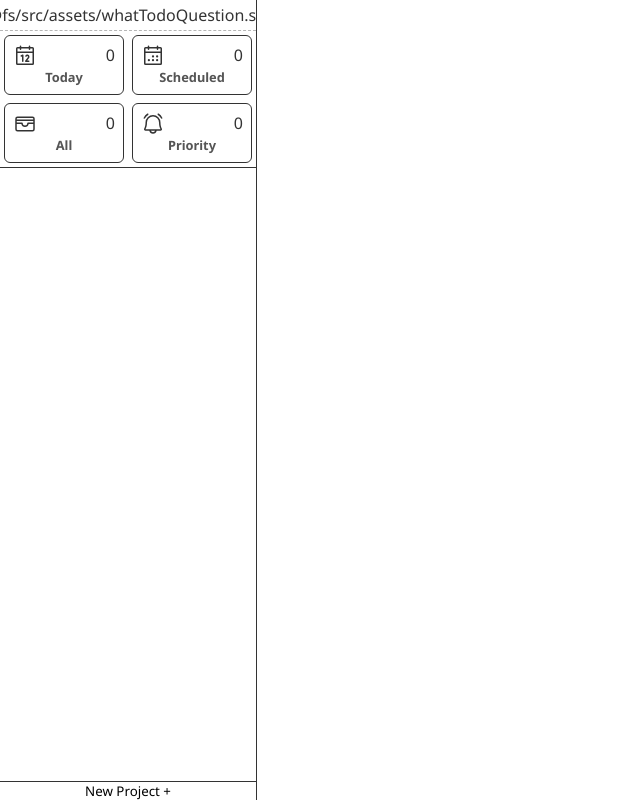
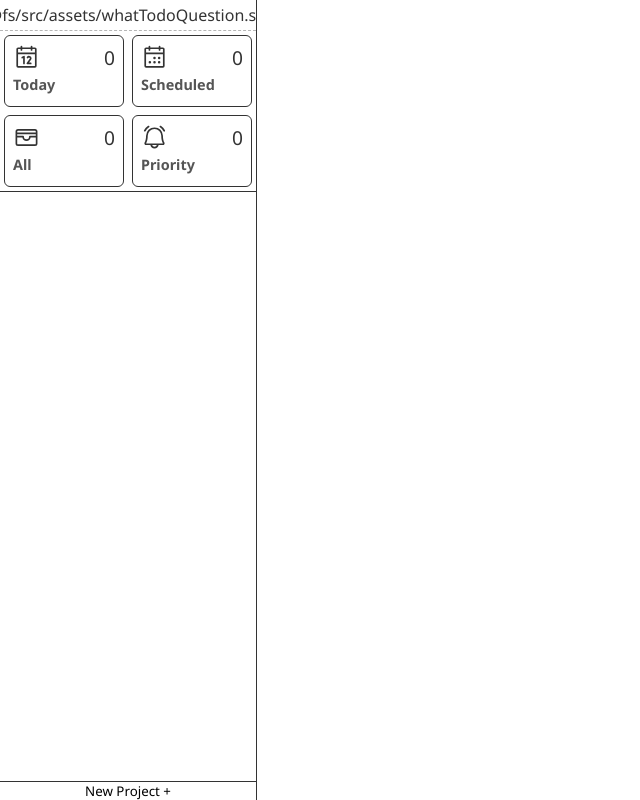
Before and after one commit to taewookim02/todos, a website built with webpack: page src/index.html in a window 1280 px wide. Shown: the whole page, without its empty margins (0-640 px from the left). Built offline with nearby package versions, Linux system fonts and the light colour scheme.

Commit message:
Refactor general nav items to be using grid

```diff
--- a/src/modules/styles/generalNav.css
+++ b/src/modules/styles/generalNav.css
@@ -8,17 +8,15 @@
   position: sticky;
   border-bottom: 1px solid #333;
 }
-
-.item__upper-div {
-  display: flex;
-  justify-content: space-between;
-}
-
 .nav__main--item {
   padding: 8px;
   border: 1px solid #333;
   border-radius: 6px;
   min-width: 85px;
+  display: grid;
+  grid-template-columns: 1fr 1fr;
+  grid-template-rows: 1fr 1fr;
+  align-items: center;
 }
 
 .nav__main--item:hover {
@@ -26,14 +24,31 @@
   cursor: pointer;
 }
 
+/* menu name */
 .item__lower-div {
+  color: #555;
+  font-weight: 700;
+  font-size: 0.9rem;
+  grid-column: span 2;
+}
+
+/* icon */
+.item__icon {
+  grid-column: span;
+  justify-self: start;
+  align-self: end;
   display: flex;
   justify-content: center;
-  align-items: cetner;
+  align-items: center;
 }
 
-.item__lower-div span {
-  color: #555;
-  font-weight: 700;
-  font-size: 0.8rem;
+.item__icon > svg {
+  width: 27px;
+  height: auto;
 }
+
+/* number */
+.item__number {
+  justify-self: end;
+  font-size: 1.2rem;
+}
--- a/src/modules/views/Components/Navbar.js
+++ b/src/modules/views/Components/Navbar.js
@@ -50,16 +50,22 @@ export class Navbar extends Component {
     }
 
     // upperDiv (icon, number)
-    const upperDiv = document.createElement("div");
-    upperDiv.classList.add("item__upper-div");
-    upperDiv.innerHTML = icon;
+    // const upperDiv = document.createElement("div");
+    // upperDiv.classList.add("item__upper-div");
+    // upperDiv.innerHTML = icon;
 
+    // ICON
+    const itemIconDiv = document.createElement("div");
+    itemIconDiv.classList.add("item__icon");
+    itemIconDiv.innerHTML = icon;
+
+    // NUMBER
     let number = getCount();
-
-    // getCount() // getcount gets assigned during switch
+    const itemNumberDiv = document.createElement("div");
+    itemNumberDiv.classList.add("item__number");
     const countSpan = document.createElement("span");
     countSpan.textContent = number;
-    upperDiv.appendChild(countSpan);
+    itemNumberDiv.appendChild(countSpan);
 
     // lowerDiv (label)
     const lowerDiv = document.createElement("div");
@@ -69,7 +75,10 @@ export class Navbar extends Component {
     lowerDiv.appendChild(labelSpan);
 
     // append upperDiv, lowerDiv to mainNavDivitem
-    mainNavDivItem.appendChild(upperDiv);
+
+    // mainNavDivItem.appendChild()
+    mainNavDivItem.appendChild(itemIconDiv);
+    mainNavDivItem.appendChild(itemNumberDiv);
     mainNavDivItem.appendChild(lowerDiv);
 
     return mainNavDivItem;
```
Also changed, not shown: dist/index_bundle.js.
